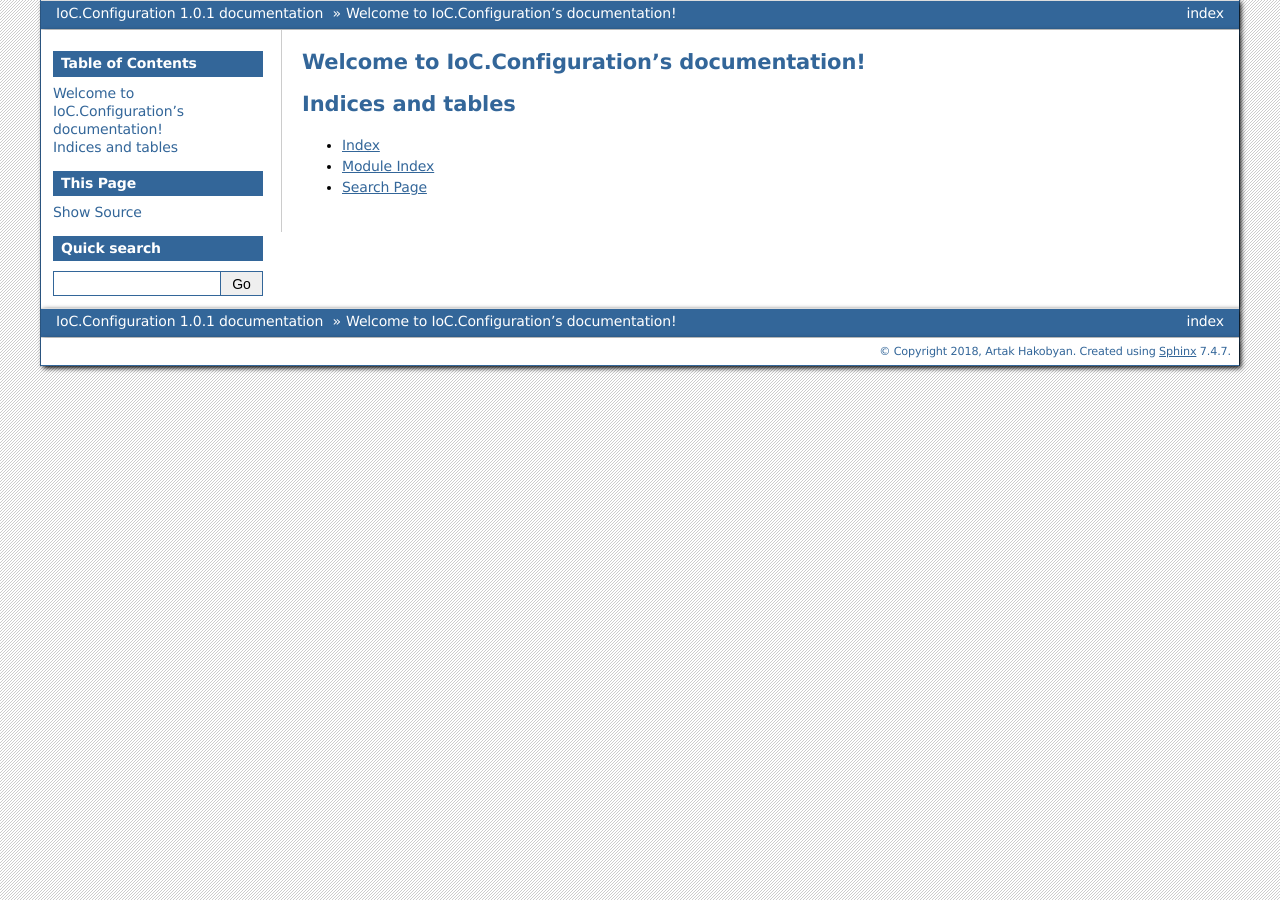
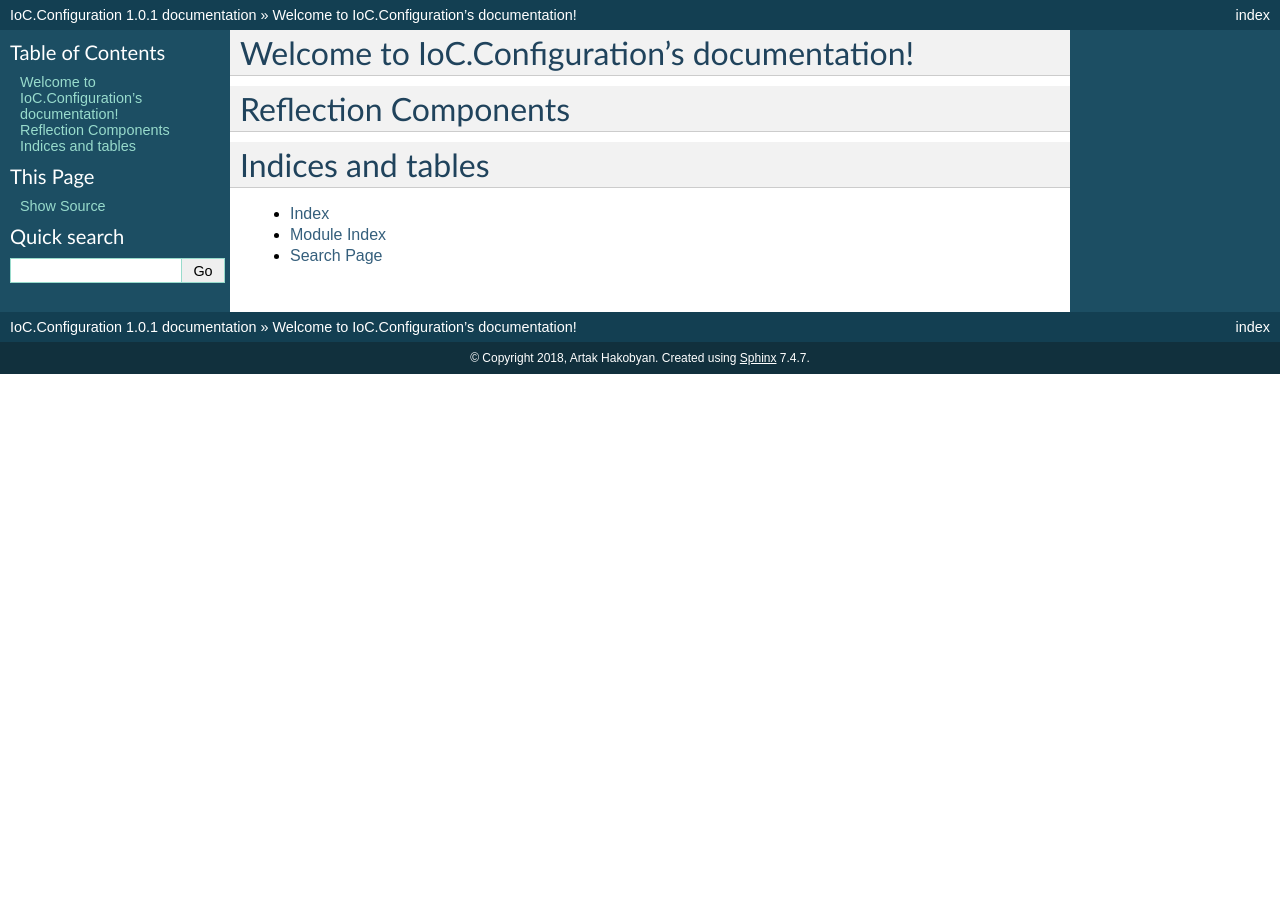
Before and after one commit to artakhak/IoC.Configuration.Documentation, a Sphinx documentation site: the page built from docs/index.rst, in a window 1280 px wide. Built offline with Sphinx 7.4.7, drawn with Linux system fonts in a browser that asks for light colours.

Commit message:
Some initial setup

```diff
--- a/docs/conf.py
+++ b/docs/conf.py
@@ -63,7 +63,7 @@
 # List of patterns, relative to source directory, that match files and
 # directories to ignore when looking for source files.
 # This pattern also affects html_static_path and html_extra_path .
-exclude_patterns = []
+exclude_patterns = ['_build']
 
 # The name of the Pygments (syntax highlighting) style to use.
 pygments_style = 'sphinx'
@@ -74,7 +74,8 @@
 # The theme to use for HTML and HTML Help pages.  See the documentation for
 # a list of builtin themes.
 #
-html_theme = 'bizstyle'
+#html_theme = 'bizstyle'
+html_theme = 'default'
 
 # Theme options are theme-specific and customize the look and feel of a theme
 # further.  For a list of options available for each theme, see the
@@ -101,7 +102,7 @@
 # -- Options for HTMLHelp output ---------------------------------------------
 
 # Output file base name for HTML help builder.
-htmlhelp_basename = 'IoCConfigurationdoc'
+htmlhelp_basename = 'IoC.Configurationdoc'
 
 
 # -- Options for LaTeX output ------------------------------------------------
--- a/docs/index.rst
+++ b/docs/index.rst
@@ -5,9 +5,13 @@
 
 Welcome to IoC.Configuration's documentation!
 =============================================
+.. _register-registration-reflection-components:
+
+Reflection Components
+=====================
 
 .. toctree::
-   :maxdepth: 2
+   :maxdepth: 3
    :caption: Contents:
 
 
```
Also changed, not shown: 2 other files.
